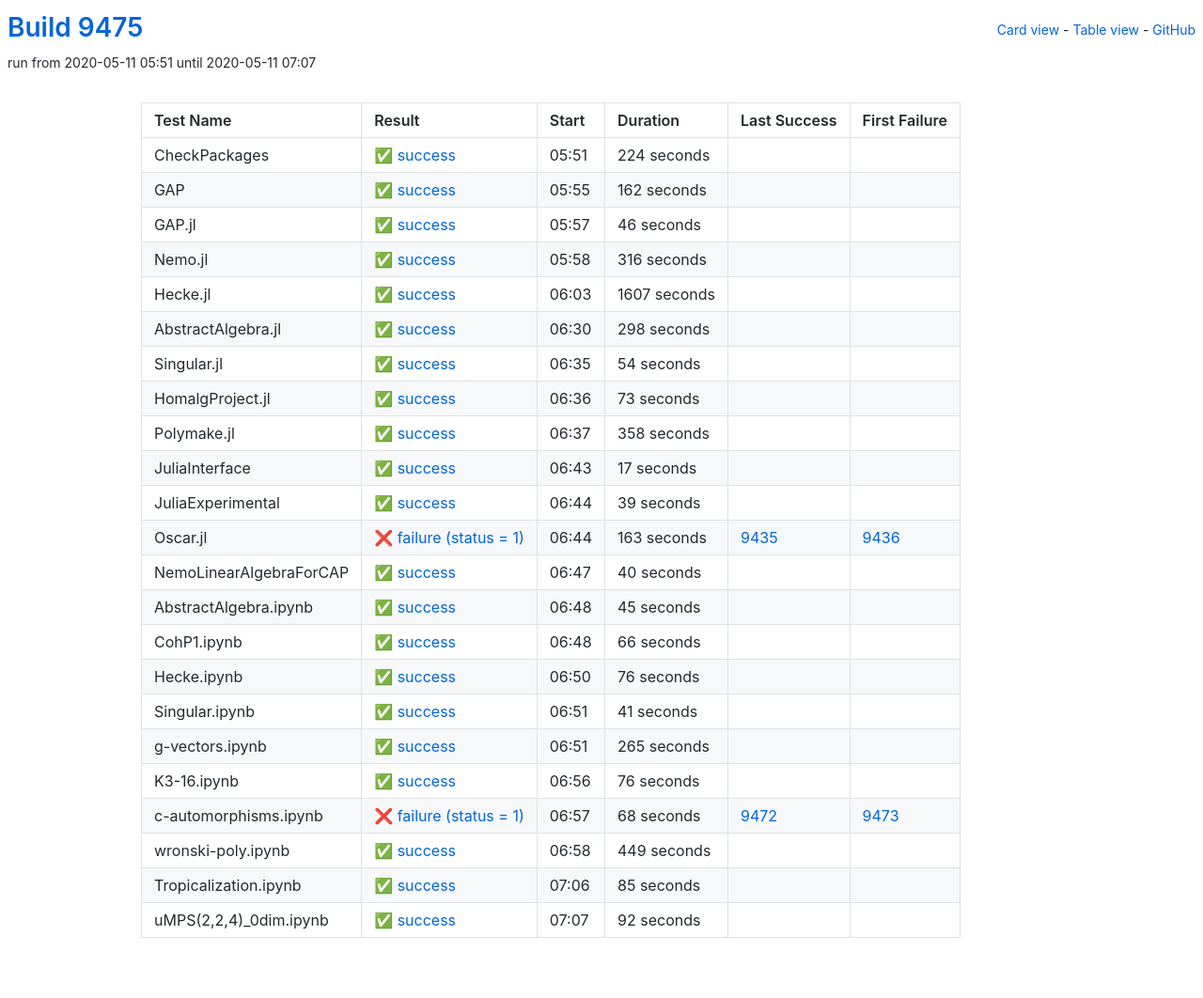
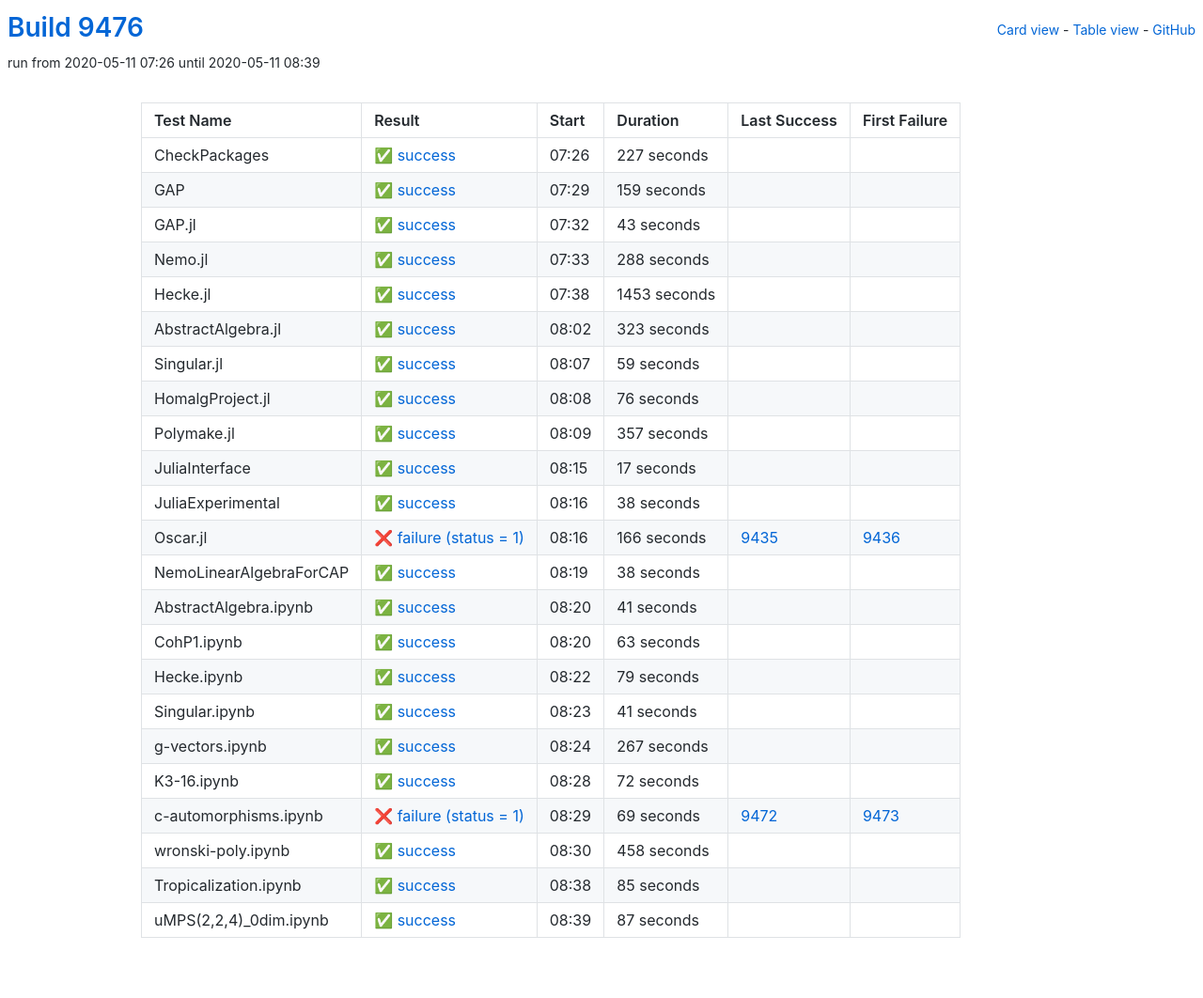
Before and after one commit to oscar-system/oscar-ci-status, a Jekyll site: the page built from table.html, in a window 1280 px wide. Shown: the whole page at 94% size. Built offline with Jekyll 4.4.1, drawn with Linux system fonts in a browser that asks for light colours.

Commit message:
Build 9476

```diff
--- a/_data/ci.yml
+++ b/_data/ci.yml
@@ -1,113 +1,113 @@
-build: 9475
-build_url: https://oscarci.mathematik.uni-kl.de/job/oscar/9475/
+build: 9476
+build_url: https://oscarci.mathematik.uni-kl.de/job/oscar/9476/
 job: oscar
 tests:
-- duration: 224
+- duration: 227
   exitcode: 0
   first_failure: false
   first_failure_url: null
   id: checkpackages
   last_success: false
   last_success_url: null
-  log: https://oscarci.mathematik.uni-kl.de/job/oscar/9475/artifact/logs/build-9475/CheckPackages.log
+  log: https://oscarci.mathematik.uni-kl.de/job/oscar/9476/artifact/logs/build-9476/CheckPackages.log
   name: CheckPackages
-  start: 2020-05-11 05:51
+  start: 2020-05-11 07:26
   status: success
   success: true
-- duration: 162
+- duration: 159
   exitcode: 0
   first_failure: false
   first_failure_url: null
   id: gap
   last_success: false
   last_success_url: null
-  log: https://oscarci.mathematik.uni-kl.de/job/oscar/9475/artifact/logs/build-9475/GAP.log
+  log: https://oscarci.mathematik.uni-kl.de/job/oscar/9476/artifact/logs/build-9476/GAP.log
   name: GAP
-  start: 2020-05-11 05:55
+  start: 2020-05-11 07:29
   status: success
   success: true
-- duration: 46
+- duration: 43
   exitcode: 0
   first_failure: false
   first_failure_url: null
   id: gap-jl
   last_success: false
   last_success_url: null
-  log: https://oscarci.mathematik.uni-kl.de/job/oscar/9475/artifact/logs/build-9475/GAP.jl.log
+  log: https://oscarci.mathematik.uni-kl.de/job/oscar/9476/artifact/logs/build-9476/GAP.jl.log
   name: GAP.jl
-  start: 2020-05-11 05:57
+  start: 2020-05-11 07:32
   status: success
   success: true
-- duration: 316
+- duration: 288
   exitcode: 0
   first_failure: false
   first_failure_url: null
   id: nemo-jl
   last_success: false
   last_success_url: null
-  log: https://oscarci.mathematik.uni-kl.de/job/oscar/9475/artifact/logs/build-9475/Nemo.jl.log
+  log: https://oscarci.mathematik.uni-kl.de/job/oscar/9476/artifact/logs/build-9476/Nemo.jl.log
   name: Nemo.jl
-  start: 2020-05-11 05:58
+  start: 2020-05-11 07:33
   status: success
   success: true
-- duration: 1607
+- duration: 1453
   exitcode: 0
   first_failure: false
   first_failure_url: null
   id: hecke-jl
   last_success: false
   last_success_url: null
-  log: https://oscarci.mathematik.uni-kl.de/job/oscar/9475/artifact/logs/build-9475/Hecke.jl.log
+  log: https://oscarci.mathematik.uni-kl.de/job/oscar/9476/artifact/logs/build-9476/Hecke.jl.log
   name: Hecke.jl
-  start: 2020-05-11 06:03
+  start: 2020-05-11 07:38
   status: success
   success: true
-- duration: 298
+- duration: 323
   exitcode: 0
   first_failure: false
   first_failure_url: null
   id: abstractalgebra-jl
   last_success: false
   last_success_url: null
-  log: https://oscarci.mathematik.uni-kl.de/job/oscar/9475/artifact/logs/build-9475/AbstractAlgebra.jl.log
+  log: https://oscarci.mathematik.uni-kl.de/job/oscar/9476/artifact/logs/build-9476/AbstractAlgebra.jl.log
   name: AbstractAlgebra.jl
-  start: 2020-05-11 06:30
+  start: 2020-05-11 08:02
   status: success
   success: true
-- duration: 54
+- duration: 59
   exitcode: 0
   first_failure: false
   first_failure_url: null
   id: singular-jl
   last_success: false
   last_success_url: null
-  log: https://oscarci.mathematik.uni-kl.de/job/oscar/9475/artifact/logs/build-9475/Singular.jl.log
+  log: https://oscarci.mathematik.uni-kl.de/job/oscar/9476/artifact/logs/build-9476/Singular.jl.log
   name: Singular.jl
-  start: 2020-05-11 06:35
+  start: 2020-05-11 08:07
   status: success
   success: true
-- duration: 73
+- duration: 76
   exitcode: 0
   first_failure: false
   first_failure_url: null
   id: homalgproject-jl
   last_success: false
   last_success_url: null
-  log: https://oscarci.mathematik.uni-kl.de/job/oscar/9475/artifact/logs/build-9475/HomalgProject.jl.log
+  log: https://oscarci.mathematik.uni-kl.de/job/oscar/9476/artifact/logs/build-9476/HomalgProject.jl.log
   name: HomalgProject.jl
-  start: 2020-05-11 06:36
+  start: 2020-05-11 08:08
   status: success
   success: true
-- duration: 358
+- duration: 357
   exitcode: 0
   first_failure: false
   first_failure_url: null
   id: polymake-jl
   last_success: false
   last_success_url: null
-  log: https://oscarci.mathematik.uni-kl.de/job/oscar/9475/artifact/logs/build-9475/Polymake.jl.log
+  log: https://oscarci.mathematik.uni-kl.de/job/oscar/9476/artifact/logs/build-9476/Polymake.jl.log
   name: Polymake.jl
-  start: 2020-05-11 06:37
+  start: 2020-05-11 08:09
   status: success
   success: true
 - duration: 17
@@ -117,81 +117,81 @@ tests:
   id: juliainterface
   last_success: false
   last_success_url: null
-  log: https://oscarci.mathematik.uni-kl.de/job/oscar/9475/artifact/logs/build-9475/JuliaInterface.log
+  log: https://oscarci.mathematik.uni-kl.de/job/oscar/9476/artifact/logs/build-9476/JuliaInterface.log
   name: JuliaInterface
-  start: 2020-05-11 06:43
+  start: 2020-05-11 08:15
   status: success
   success: true
-- duration: 39
+- duration: 38
   exitcode: 0
   first_failure: false
   first_failure_url: null
   id: juliaexperimental
   last_success: false
   last_success_url: null
-  log: https://oscarci.mathematik.uni-kl.de/job/oscar/9475/artifact/logs/build-9475/JuliaExperimental.log
+  log: https://oscarci.mathematik.uni-kl.de/job/oscar/9476/artifact/logs/build-9476/JuliaExperimental.log
   name: JuliaExperimental
-  start: 2020-05-11 06:44
+  start: 2020-05-11 08:16
   status: success
   success: true
-- duration: 163
+- duration: 166
   exitcode: 1
   first_failure: 9436
   first_failure_url: https://oscarci.mathematik.uni-kl.de/job/oscar/9436/
   id: oscar-jl
   last_success: 9435
   last_success_url: https://oscarci.mathematik.uni-kl.de/job/oscar/9435/
-  log: https://oscarci.mathematik.uni-kl.de/job/oscar/9475/artifact/logs/build-9475/Oscar.jl.log
+  log: https://oscarci.mathematik.uni-kl.de/job/oscar/9476/artifact/logs/build-9476/Oscar.jl.log
   name: Oscar.jl
-  start: 2020-05-11 06:44
+  start: 2020-05-11 08:16
   status: failure
   success: false
-- duration: 40
+- duration: 38
   exitcode: 0
   first_failure: false
   first_failure_url: null
   id: nemolinearalgebraforcap
   last_success: false
   last_success_url: null
-  log: https://oscarci.mathematik.uni-kl.de/job/oscar/9475/artifact/logs/build-9475/NemoLinearAlgebraForCAP.log
+  log: https://oscarci.mathematik.uni-kl.de/job/oscar/9476/artifact/logs/build-9476/NemoLinearAlgebraForCAP.log
   name: NemoLinearAlgebraForCAP
-  start: 2020-05-11 06:47
+  start: 2020-05-11 08:19
   status: success
   success: true
-- duration: 45
+- duration: 41
   exitcode: 0
   first_failure: false
   first_failure_url: null
   id: abstractalgebra-ipynb
   last_success: false
   last_success_url: null
-  log: https://oscarci.mathematik.uni-kl.de/job/oscar/9475/artifact/logs/build-9475/AbstractAlgebra.ipynb.log
+  log: https://oscarci.mathematik.uni-kl.de/job/oscar/9476/artifact/logs/build-9476/AbstractAlgebra.ipynb.log
   name: AbstractAlgebra.ipynb
-  start: 2020-05-11 06:48
+  start: 2020-05-11 08:20
   status: success
   success: true
-- duration: 66
+- duration: 63
   exitcode: 0
   first_failure: false
   first_failure_url: null
   id: cohp1-ipynb
   last_success: false
   last_success_url: null
-  log: https://oscarci.mathematik.uni-kl.de/job/oscar/9475/artifact/logs/build-9475/CohP1.ipynb.log
+  log: https://oscarci.mathematik.uni-kl.de/job/oscar/9476/artifact/logs/build-9476/CohP1.ipynb.log
   name: CohP1.ipynb
-  start: 2020-05-11 06:48
+  start: 2020-05-11 08:20
   status: success
   success: true
-- duration: 76
+- duration: 79
   exitcode: 0
   first_failure: false
   first_failure_url: null
   id: hecke-ipynb
   last_success: false
   last_success_url: null
-  log: https://oscarci.mathematik.uni-kl.de/job/oscar/9475/artifact/logs/build-9475/Hecke.ipynb.log
+  log: https://oscarci.mathematik.uni-kl.de/job/oscar/9476/artifact/logs/build-9476/Hecke.ipynb.log
   name: Hecke.ipynb
-  start: 2020-05-11 06:50
+  start: 2020-05-11 08:22
   status: success
   success: true
 - duration: 41
@@ -201,57 +201,57 @@ tests:
   id: singular-ipynb
   last_success: false
   last_success_url: null
-  log: https://oscarci.mathematik.uni-kl.de/job/oscar/9475/artifact/logs/build-9475/Singular.ipynb.log
+  log: https://oscarci.mathematik.uni-kl.de/job/oscar/9476/artifact/logs/build-9476/Singular.ipynb.log
   name: Singular.ipynb
-  start: 2020-05-11 06:51
+  start: 2020-05-11 08:23
   status: success
   success: true
-- duration: 265
+- duration: 267
   exitcode: 0
   first_failure: false
   first_failure_url: null
   id: g-vectors-ipynb
   last_success: false
   last_success_url: null
-  log: https://oscarci.mathematik.uni-kl.de/job/oscar/9475/artifact/logs/build-9475/g-vectors.ipynb.log
+  log: https://oscarci.mathematik.uni-kl.de/job/oscar/9476/artifact/logs/build-9476/g-vectors.ipynb.log
   name: g-vectors.ipynb
-  start: 2020-05-11 06:51
+  start: 2020-05-11 08:24
   status: success
   success: true
-- duration: 76
+- duration: 72
   exitcode: 0
   first_failure: false
   first_failure_url: null
   id: k3-16-ipynb
   last_success: false
   last_success_url: null
-  log: https://oscarci.mathematik.uni-kl.de/job/oscar/9475/artifact/logs/build-9475/K3-16.ipynb.log
+  log: https://oscarci.mathematik.uni-kl.de/job/oscar/9476/artifact/logs/build-9476/K3-16.ipynb.log
   name: K3-16.ipynb
-  start: 2020-05-11 06:56
+  start: 2020-05-11 08:28
   status: success
   success: true
-- duration: 68
+- duration: 69
   exitcode: 1
   first_failure: 9473
   first_failure_url: https://oscarci.mathematik.uni-kl.de/job/oscar/9473/
   id: c-automorphisms-ipynb
   last_success: 9472
   last_success_url: https://oscarci.mathematik.uni-kl.de/job/oscar/9472/
-  log: https://oscarci.mathematik.uni-kl.de/job/oscar/9475/artifact/logs/build-9475/c-automorphisms.ipynb.log
+  log: https://oscarci.mathematik.uni-kl.de/job/oscar/9476/artifact/logs/build-9476/c-automorphisms.ipynb.log
   name: c-automorphisms.ipynb
-  start: 2020-05-11 06:57
+  start: 2020-05-11 08:29
   status: failure
   success: false
-- duration: 449
+- duration: 458
   exitcode: 0
   first_failure: false
   first_failure_url: null
   id: wronski-poly-ipynb
   last_success: false
   last_success_url: null
-  log: https://oscarci.mathematik.uni-kl.de/job/oscar/9475/artifact/logs/build-9475/wronski-poly.ipynb.log
+  log: https://oscarci.mathematik.uni-kl.de/job/oscar/9476/artifact/logs/build-9476/wronski-poly.ipynb.log
   name: wronski-poly.ipynb
-  start: 2020-05-11 06:58
+  start: 2020-05-11 08:30
   status: success
   success: true
 - duration: 85
@@ -261,20 +261,20 @@ tests:
   id: tropicalization-ipynb
   last_success: false
   last_success_url: null
-  log: https://oscarci.mathematik.uni-kl.de/job/oscar/9475/artifact/logs/build-9475/Tropicalization.ipynb.log
+  log: https://oscarci.mathematik.uni-kl.de/job/oscar/9476/artifact/logs/build-9476/Tropicalization.ipynb.log
   name: Tropicalization.ipynb
-  start: 2020-05-11 07:06
+  start: 2020-05-11 08:38
   status: success
   success: true
-- duration: 92
+- duration: 87
   exitcode: 0
   first_failure: false
   first_failure_url: null
   id: umps-2-2-4-0dim-ipynb
   last_success: false
   last_success_url: null
-  log: https://oscarci.mathematik.uni-kl.de/job/oscar/9475/artifact/logs/build-9475/uMPS-2-2-4-_0dim.ipynb.log
+  log: https://oscarci.mathematik.uni-kl.de/job/oscar/9476/artifact/logs/build-9476/uMPS-2-2-4-_0dim.ipynb.log
   name: uMPS(2,2,4)_0dim.ipynb
-  start: 2020-05-11 07:07
+  start: 2020-05-11 08:39
   status: success
   success: true
```
Also changed, not shown: README.md.
